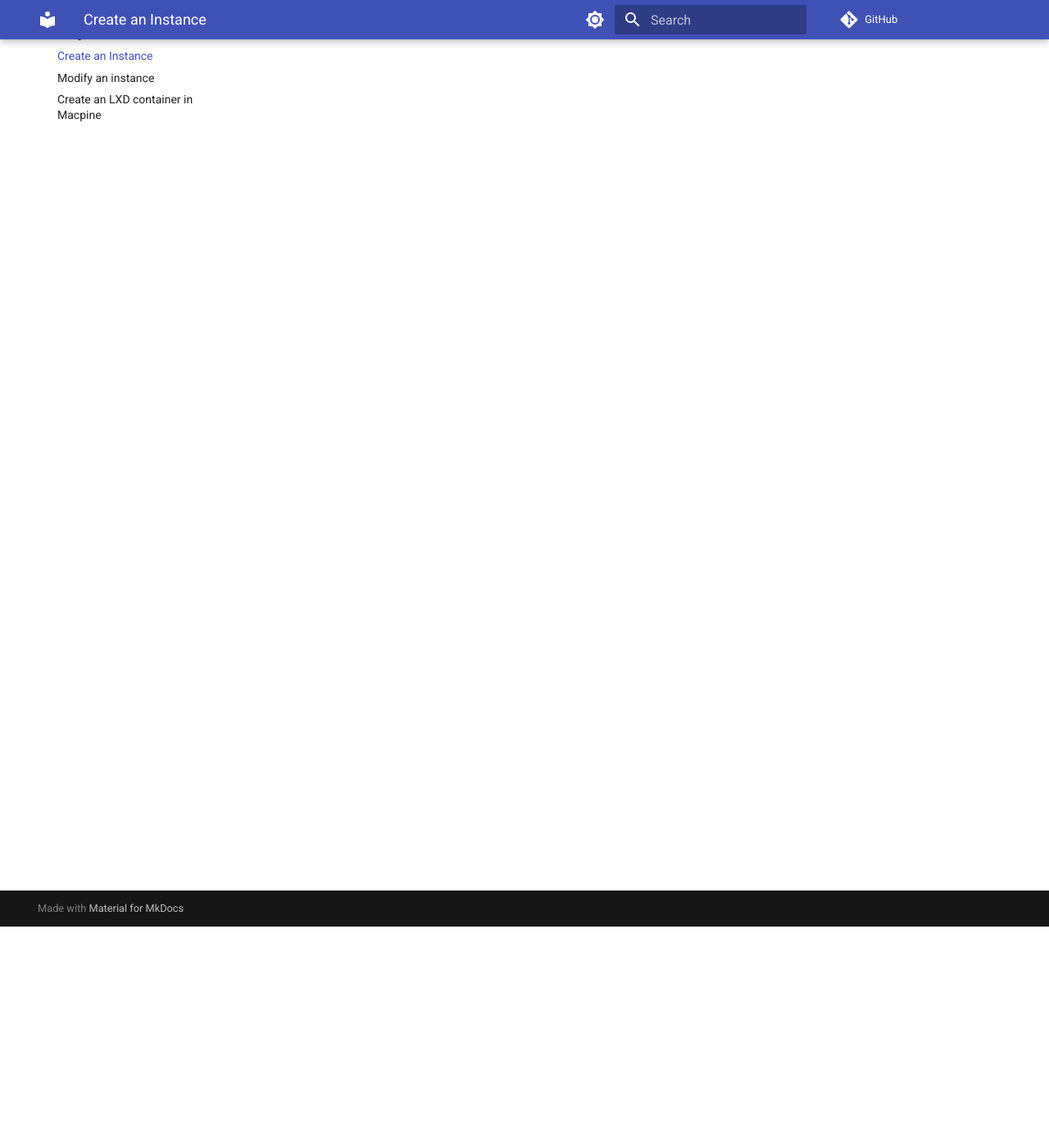
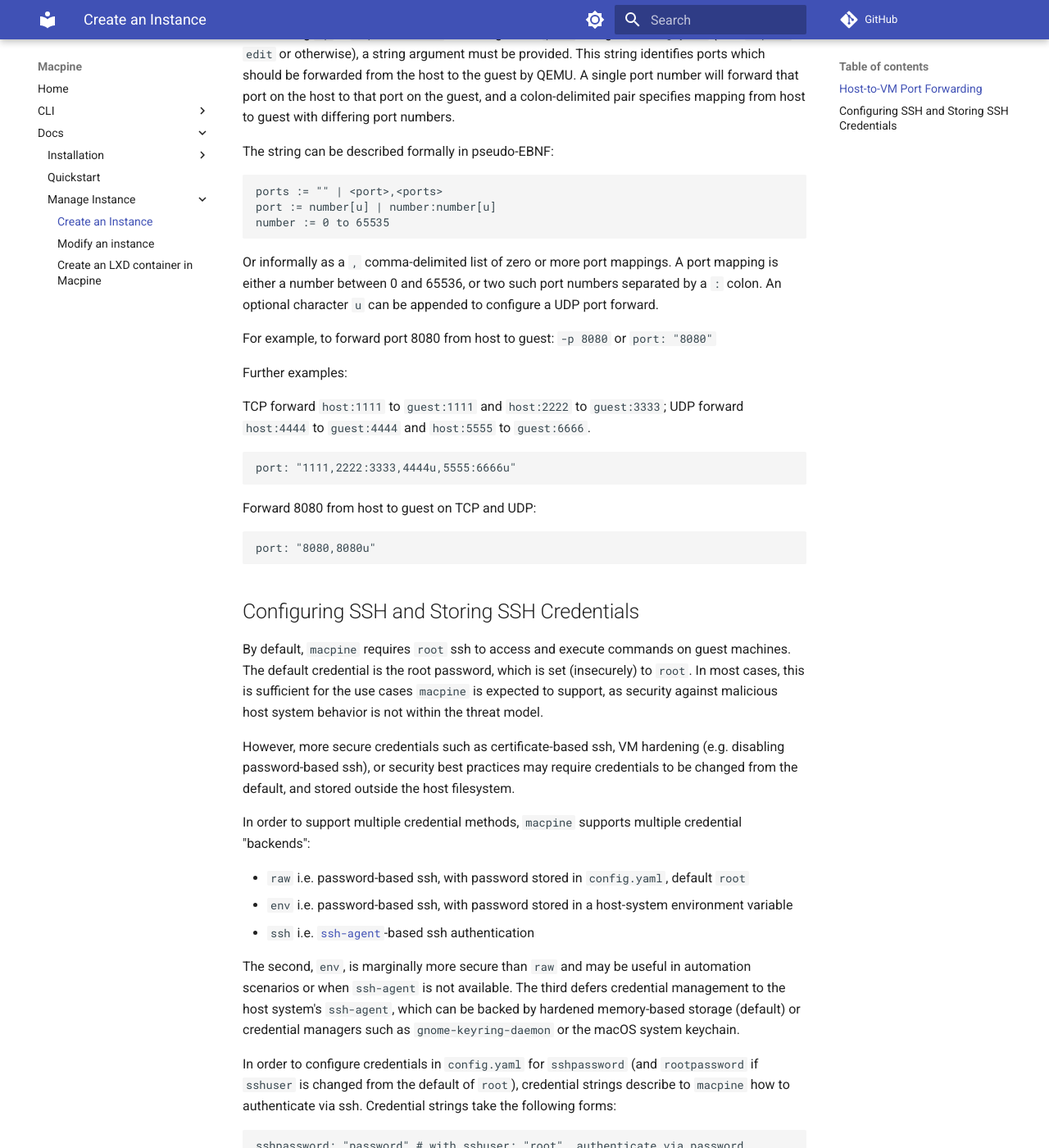
Before and after one commit to beringresearch/macpine, an MkDocs documentation site: the page built from docs/docs/create_instance.md, in a window 1280 px wide and 1400 px high, scrolled down 270 px. Shown: the whole window at 82% size. Built offline with MkDocs 1.6.1 and Material for MkDocs 9.7.7, drawn with Linux system fonts in a browser that asks for light colours; comment, search, counter and statistics services are not loaded; some of the changed text lies outside the part shown.

Commit message:
Add docs for port and credential strings in

````diff
--- a/docs/docs/create_instance.md
+++ b/docs/docs/create_instance.md
@@ -1 +1,109 @@
 # How to create an instance
+
+
+
+## Host-to-VM Port Forwarding
+
+Network ingress over the virtual interface can be enabled during VM creation or after a "reboot" (`alpine stop ... ; alpine start ...`).
+
+When using `-p` in `alpine launch` or adding to the `port` string in `config.yaml` (with `alpine edit` or otherwise), a string argument
+must be provided. This string identifies ports which should be forwarded from the host to the guest by QEMU. A single port number will
+forward that port on the host to that port on the guest, and a colon-delimited pair specifies mapping from host to guest with differing
+port numbers.
+
+The string can be described formally in pseudo-EBNF:
+
+```
+ports := "" | <port>,<ports>
+port := number[u] | number:number[u]
+number := 0 to 65535
+```
+
+Or informally as a `,` comma-delimited list of zero or more port mappings. A port mapping is either a number between 0 and 65536,
+or two such port numbers separated by a `:` colon. An optional character `u` can be appended to configure a UDP port forward.
+
+For example, to forward port 8080 from host to guest: `-p 8080` or `port: "8080"`
+
+Further examples:
+
+TCP forward `host:1111` to `guest:1111` and `host:2222` to `guest:3333`; UDP forward `host:4444` to `guest:4444` and `host:5555` to
+`guest:6666`.
+
+```
+port: "1111,2222:3333,4444u,5555:6666u"
+```
+
+Forward 8080 from host to guest on TCP and UDP:
+
+```
+port: "8080,8080u"
+```
+
+## Configuring SSH and Storing SSH Credentials
+
+By default, `macpine` requires `root` ssh to access and execute commands on guest machines. The default credential is the root password,
+which is set (insecurely) to `root`. In most cases, this is sufficient for the use cases `macpine` is expected to support, as security
+against malicious host system behavior is not within the threat model.
+
+However, more secure credentials such as certificate-based ssh, VM hardening (e.g. disabling password-based ssh), or security best
+practices may require credentials to be changed from the default, and stored outside the host filesystem.
+
+In order to support multiple credential methods, `macpine` supports multiple credential "backends":
+
+* `raw` i.e. password-based ssh, with password stored in `config.yaml`, default `root`
+* `env` i.e. password-based ssh, with password stored in a host-system environment variable
+* `ssh` i.e. [`ssh-agent`](https://www.ssh.com/academy/ssh/agent)-based ssh authentication
+
+The second, `env`, is marginally more secure than `raw` and may be useful in automation scenarios or when `ssh-agent` is not available.
+The third defers credential management to the host system's `ssh-agent`, which can be backed by hardened memory-based storage (default)
+or credential managers such as `gnome-keyring-daemon` or the macOS system keychain.
+
+In order to configure credentials in `config.yaml` for `sshpassword` (and `rootpassword` if `sshuser` is changed from the default of
+`root`), credential strings describe to `macpine` how to authenticate via ssh. Credential strings take the following forms:
+
+```
+sshpassword: "password" # with sshuser: "root", authenticate via password
+OR
+sshpassword: "raw::password" # equivalent, prefix denotes the "raw" credential backend
+OR
+sshpassword: "env::SOME_VARIABLE" # ssh password is stored in environment variable $SOME_VARIABLE on the host
+OR
+sshpassword: "ssh::HOSTNAME" # ssh credential is stored in ssh-agent, and is configured for use with host HOSTNAME (e.g. in ~/.ssh/config)
+```
+
+If the `ssh` backend is used, ssh must be configured (usually in `~/.ssh/config`) with the given hostname to use the appropriate
+credential, likely an [ssh private key](https://www.redhat.com/sysadmin/key-based-authentication-ssh).
+
+For example, with keypair `id_ed25519` and `id_ed25519.pub`:
+
+`~/.ssh/config`:
+```
+Host alpine
+    Hostname localhost
+    User root
+    Port 22
+    IdentityFile ~/.ssh/id_ed25519
+    IdentitiesOnly yes
+```
+
+`~/.macpine/vm-name/config.yaml`:
+```
+alias: vm-name
+image: alpine_3.16.0-aarch64.qcow2
+arch: aarch64
+cpu: "4"
+memory: "2048"
+disk: 10G
+mount: ""
+port: ""
+sshport: "22"
+sshuser: root
+sshpassword: "ssh::alpine"
+macaddress: 00:11:22:33:44:55
+location: /Users/username/.macpine/vm-name
+```
+
+and ("inside" the VM) `/root/.ssh/authorized_keys`:
+```
+... contents of id_ed25519.pub ...
+```
````
